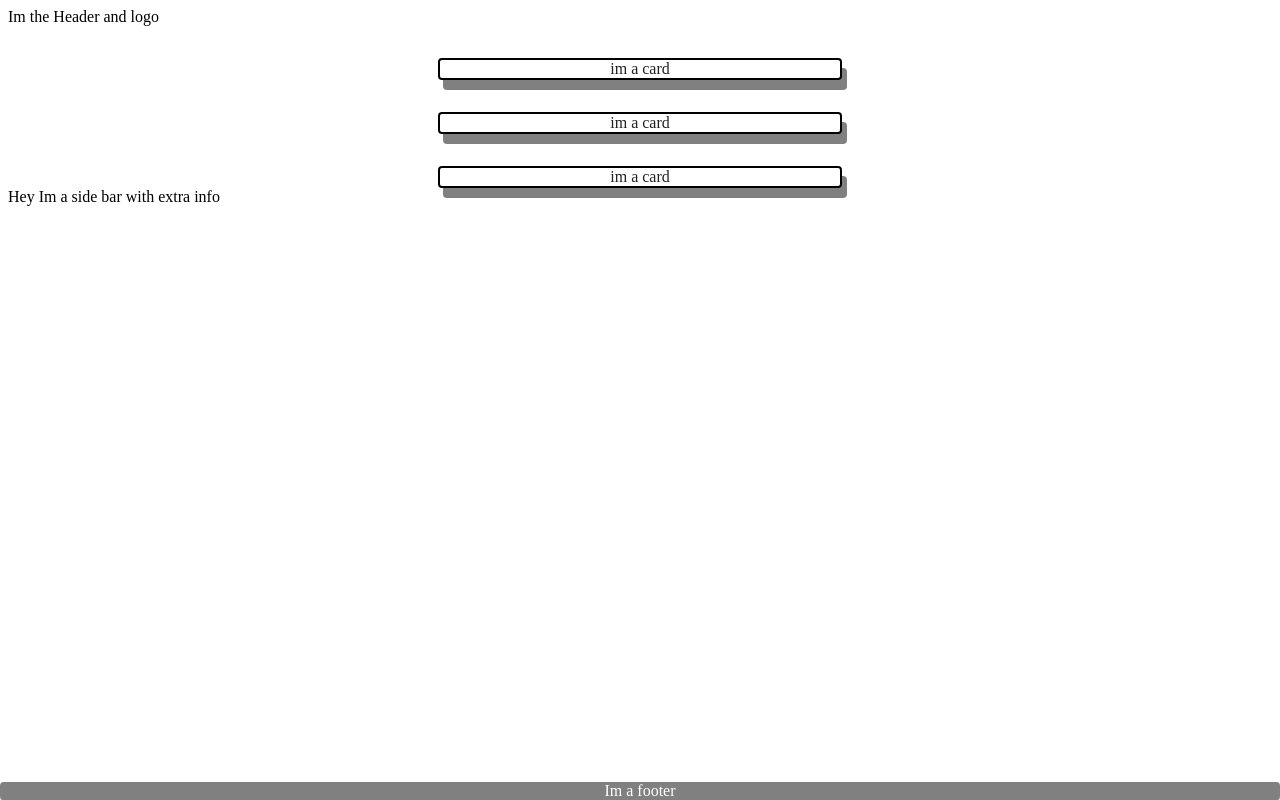
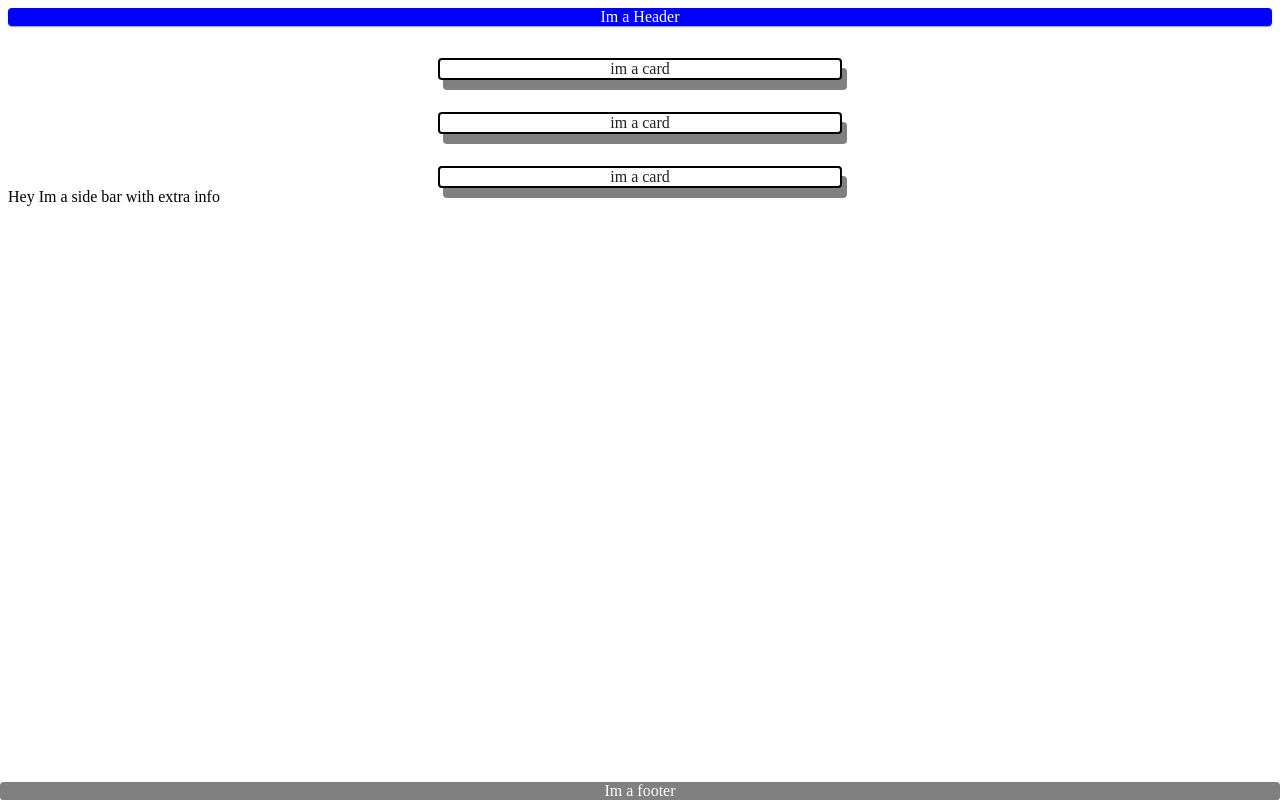
Before and after one commit to Anthonyme0328/mock_clothing_site, a React (Create React App) app: page / in a window 1280 px wide. Built offline with nearby package versions, Linux system fonts and the light colour scheme.

Commit message:
updated header
basic header styling begin

```diff
--- a/src/components/Header.jsx
+++ b/src/components/Header.jsx
@@ -1,9 +1,20 @@
 import React from 'react'
+import { Card } from '@mui/material'
 
 
 const Header = () => {
   return (
-    <div>Im the Header and logo</div>
+    <Card sx={{
+    mt: 0,
+    pt: 0,
+    width: '100%',
+    backgroundColor: "blue",
+    color:'white',
+    textAlign: 'center'}} >
+
+
+  Im a Header
+  </Card>
   )
 }
 
```
